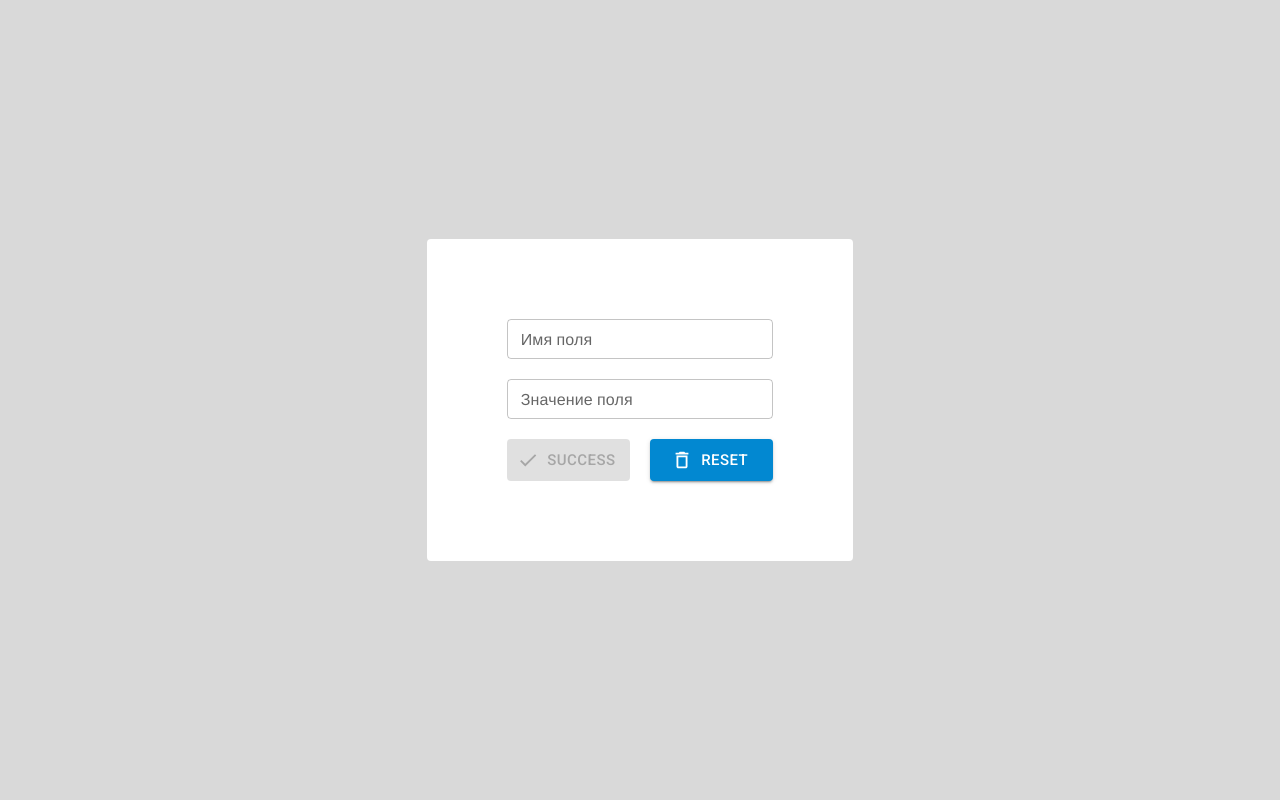
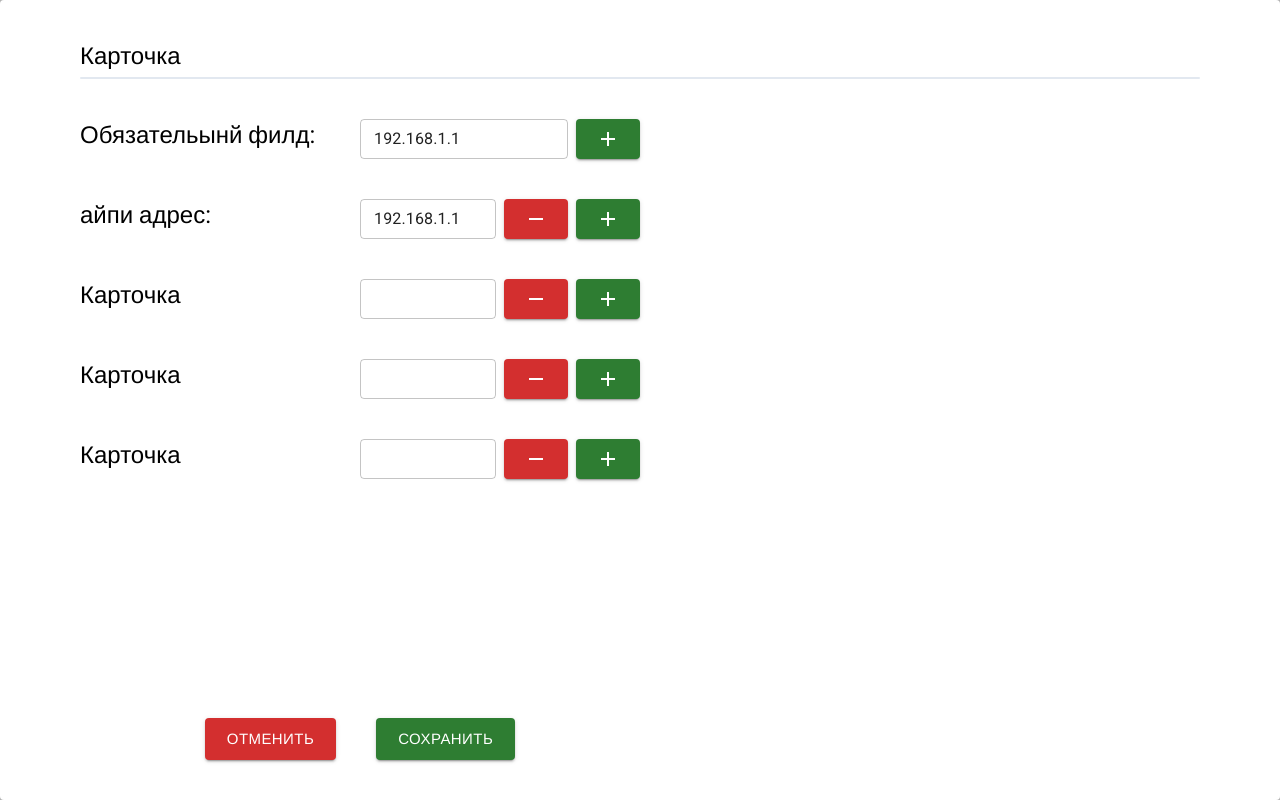
Before and after one commit to MakarTemlyakov/CardFields, a React (Vite) app in the folder cardFields/: page / in a window 1280 px wide. Built offline with nearby package versions, Linux system fonts and the light colour scheme; a web font is replaced by a local one.

Commit message:
add card ui

```diff
--- a/cardFields/index.html
+++ b/cardFields/index.html
@@ -8,7 +8,7 @@
   <title>Vite + React + TS</title>
 </head>
 
-<body class="h-full flex flex-col bg-[#d9d9d9]">
+<body class="h-full flex flex-col bg-[#b1b1b1]">
   <div id="root" class="flex grow flex-col items-center justify-center "></div>
 
   <script type="module" src="/src/main.tsx"></script>
--- a/cardFields/src/App.tsx
+++ b/cardFields/src/App.tsx
@@ -1,12 +1,26 @@
 
 
+import { useState } from 'react';
 import './index.css'
 
+import { FormField } from './components/FormField/FormFiled';
+import { Card } from './components/Card/Card';
+
 function App() {
+  const [isShowFormAdd, setShowFormAdd] = useState(false);
 
 
+  const onToggleAddForm = () => {
+    setShowFormAdd(() => !isShowFormAdd);
+  }
+
+  console.log(isShowFormAdd);
+
   return (
-    <div className='text-3xl'>sad</div>
+    <>
+      <Card onShowAddForm={onToggleAddForm} />
+      {isShowFormAdd && <FormField onShowAddForm={onToggleAddForm} />}
+    </>
   )
 }
 
--- /dev/null
+++ b/cardFields/src/components/Card/Card.tsx
@@ -0,0 +1,65 @@
+import { Button, Typography } from '@mui/material';
+import { OutlinedInput } from '@mui/material';
+import Add from '@mui/icons-material/Add';
+import RemoveIcon from '@mui/icons-material/Remove';
+
+
+
+type CardProps = {
+    onShowAddForm: () => void;
+}
+export const Card: React.FC<CardProps> = ({ onShowAddForm }) => {
+
+    return (
+        <main className='rounded-[4px] bg-white py-10 px-20  w-full h-full flex flex-col '>
+            <Typography variant='h5' mb='5px'>Карточка</Typography>
+            <div className='w-full h-0.5 bg-slate-200 rounded-[2px] mb-10' />
+
+            <div className='flex flex-col gap-10 w-1/2 h-full' >
+                <div className='grid grid-cols-2'>
+                    <Typography variant='h5' mb='5px'><span className='truncate'>Обязательынй филд:</span></Typography>
+                    <div className='flex gap-2'>
+                        <OutlinedInput size='small' value={'192.168.1.1'} />
+                        <Button children={<Add />} variant="contained" size="small" color='success' onClick={() => onShowAddForm()} />
+                    </div>
+                </div>
+                <div className='grid grid-cols-2'>
+                    <Typography variant='h5' mb='5px' className='flex flex-1'>айпи адрес:</Typography>
+                    <div className='flex gap-2'>
+                        <OutlinedInput size='small' value={'192.168.1.1'} />
+                        <Button children={<RemoveIcon />} variant="contained" size="small" color='error' />
+                        <Button children={<Add />} variant="contained" size="small" color='success' />
+                    </div>
+                </div>
+                <div className='grid grid-cols-2'>
+                    <Typography variant='h5' mb='5px' >Карточка</Typography>
+                    <div className='flex gap-2'>
+                        <OutlinedInput size='small' />
+                        <Button children={<RemoveIcon />} variant="contained" size="small" color='error' />
+                        <Button children={<Add />} variant="contained" size="small" color='success' />
+                    </div>
+                </div>
+                <div className='grid grid-cols-2'>
+                    <Typography variant='h5' mb='5px' >Карточка</Typography>
+                    <div className='flex gap-2'>
+                        <OutlinedInput size='small' />
+                        <Button children={<RemoveIcon />} variant="contained" size="small" color='error' />
+                        <Button children={<Add />} variant="contained" size="small" color='success' />
+                    </div>
+                </div>
+                <div className='grid grid-cols-2'>
+                    <Typography variant='h5' mb='5px' >Карточка</Typography>
+                    <div className='flex gap-2'>
+                        <OutlinedInput size='small' />
+                        <Button children={<RemoveIcon />} variant="contained" size="small" color='error' />
+                        <Button children={<Add />} variant="contained" size="small" color='success' />
+                    </div>
+                </div>
+                <div className='flex gap-10 justify-center mt-auto'>
+                    <Button variant="contained" size="large" color='error' className='p-30'>Отменить</Button>
+                    <Button variant="contained" size="large" color='success' className='p-30'>Сохранить</Button>
+                </div>
+            </div>
+        </main>
+    )
+}
--- a/cardFields/src/components/FormFiled.tsx
+++ b/cardFields/src/components/FormField/FormFiled.tsx
@@ -1,24 +1,26 @@
-import { Button, TextField } from '@mui/material';
+import { Button, TextField, Typography } from '@mui/material';
 import DoneIcon from '@mui/icons-material/Done';
 import DeleteOutlineOutlinedIcon from '@mui/icons-material/DeleteOutlineOutlined';
 import { FocusEvent, useState } from 'react';
 
-
-
 type Field = {
     isDirty: boolean;
     value: string;
-    color: "primary" | "error" | "success";
+    color: 'primary' | 'error' | 'success';
     isError: boolean;
-}
-
+};
 
 interface CustomField extends Record<string, unknown> {
     fieldName: Field;
     fieldValue: Field;
 }
 
-export const FormField = () => {
+type FormFieldProps = {
+    onShowAddForm: () => void;
+}
+
+
+export const FormField: React.FC<FormFieldProps> = ({ onShowAddForm }) => {
     const field = { fieldName: { isDirty: false, value: '', isError: false, color: 'primary' }, fieldValue: { isDirty: false, value: '', color: 'primary', isError: false } } as CustomField;
     const [values, setValues] = useState(field);
 
@@ -46,6 +48,7 @@ export const FormField = () => {
         const fieldValues = values;
         console.log(fieldValues);
         onResetForm();
+        onShowAddForm();
     }
 
     const onResetForm = () => {
@@ -77,19 +80,25 @@ export const FormField = () => {
     }
 
     return (
-
-        <form className='w-1/3 bg-white p-20 rounded-[4px] flex flex-col gap-5 items-center' >
+        <div className="fixed bg-black/70 top-0 bottom-0 right-0 left-0 flex flex-col justify-center items-center z-10">
+            <div className='flex flex-col w-1/3 rounded-[4px] bg-white py-10 px-20 relative'>
+                <Typography variant='h5' mb='5px'>Форма добавления</Typography>
+                <div className='w-full h-0.5 bg-slate-200 rounded-[2px] mb-10' />
+                <form className='flex flex-col gap-5 items-center' >
                     <TextField onFocus={onFocus} error={values.fieldName.isError} color={values.fieldName.color} onBlur={onBlur} name="fieldName" id='outlinded-basic' label='Имя поля' variant='outlined' size='small' fullWidth onChange={onChangeEvent} value={values.fieldName.value} />
                     <TextField onFocus={onFocus} error={values.fieldValue.isError} color={values.fieldValue.color} onBlur={onBlur} name="fieldValue" id='outlinded-basic' label='Значение поля' variant='outlined' size='small' fullWidth onChange={onChangeEvent} value={values.fieldValue.value} />
                     <div className='flex flex-wrap justify-center gap-5 w-full lg:flex-nowrap' >
                         <Button variant="contained" color="success" fullWidth size='large' startIcon={<DoneIcon />} onClick={onSubmit} disabled={isDisabled()}>
-                    Success
+                            Save Field
                         </Button>
                         <Button variant="contained" color="info" fullWidth size='large' startIcon={<DeleteOutlineOutlinedIcon />} onClick={onResetForm} >
-                    Reset
+                            Reset Field
                         </Button>
                     </div>
                 </form>
+            </div>
+        </div>
+
 
     )
 }
--- a/cardFields/src/main.tsx
+++ b/cardFields/src/main.tsx
@@ -6,11 +6,13 @@ import '@fontsource/roboto/300.css';
 import '@fontsource/roboto/400.css';
 import '@fontsource/roboto/500.css';
 import '@fontsource/roboto/700.css';
-import { FormField } from './components/FormFiled';
+import App from './App';
+
+
 
 
 ReactDOM.createRoot(document.getElementById('root')!).render(
   <React.StrictMode>
-    <FormField />
+    <App />
   </React.StrictMode>,
 )
```
Lines whose indentation alone changed are shown as unchanged.
